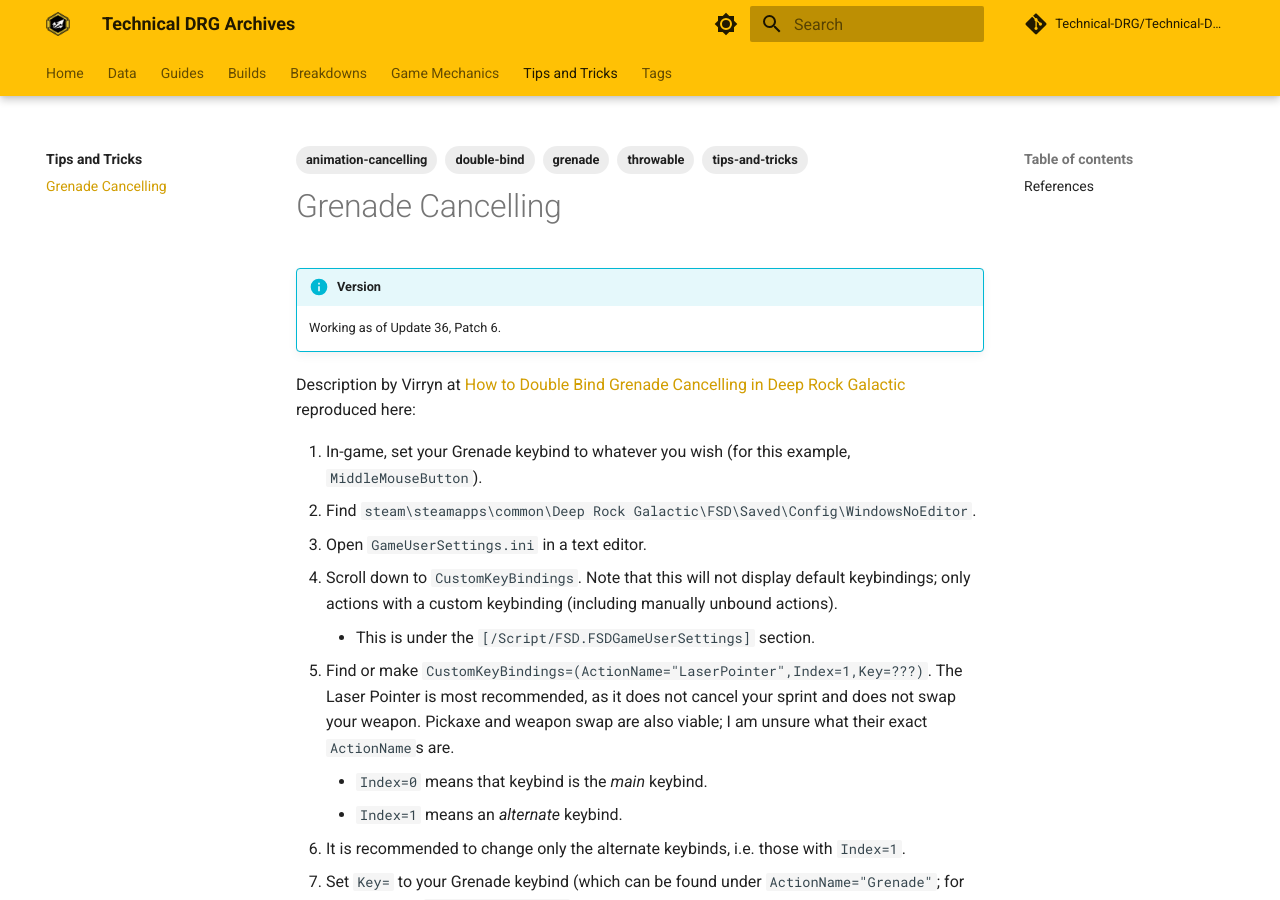
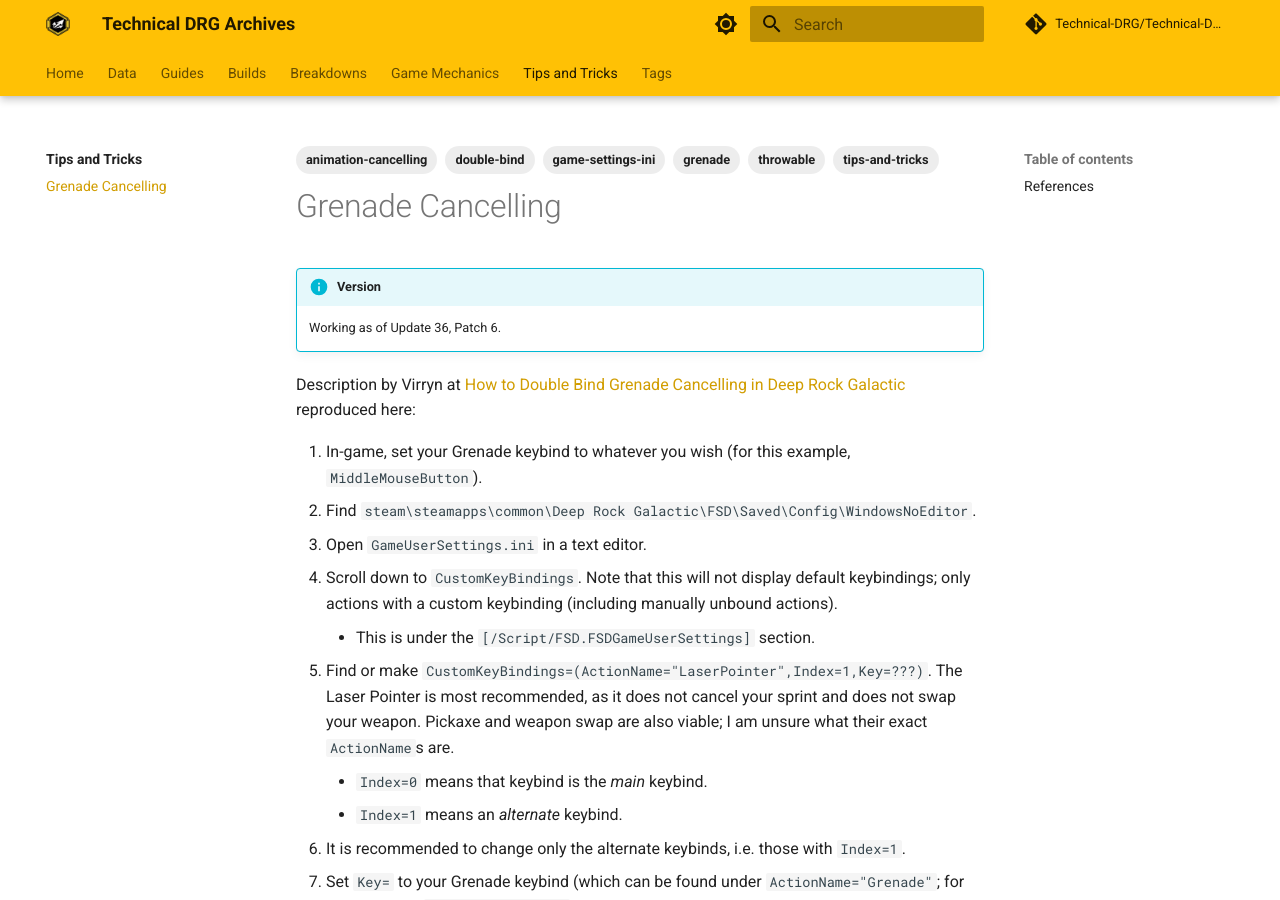
Before and after one commit to Technical-DRG/Technical-DRG-Archives, an MkDocs documentation site: the page built from docs/tips-and-tricks/grenade-cancelling.md, in a window 1280 px wide and 900 px high. Built offline with MkDocs 1.6.1 and Material for MkDocs 9.7.7, drawn with Linux system fonts in a browser that asks for light colours; comment, search, counter and statistics services are not loaded.

Commit message:
fix: adjust labels

```diff
--- a/docs/tips-and-tricks/grenade-cancelling.md
+++ b/docs/tips-and-tricks/grenade-cancelling.md
@@ -5,6 +5,7 @@
     - throwable
     - tips-and-tricks
     - double-bind
+    - game-settings-ini
 ---
 
 # Grenade Cancelling
```
